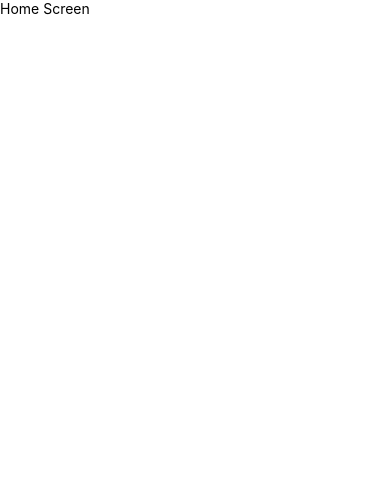
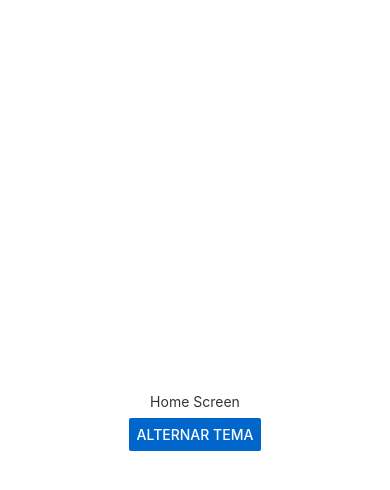
Before and after one commit to corradi7/CARDMOB, a React Native app in the folder Etapa3/loja-react-app/: screen / in a window 390 px wide. Shown: the top 490 px of the page. Built offline with nearby package versions, Linux system fonts and the light colour scheme.

Commit message:
Inclui ThemeContext

```diff
--- a/Etapa3/loja-react-app/App.tsx
+++ b/Etapa3/loja-react-app/App.tsx
@@ -1,10 +1,14 @@
 import { StatusBar } from 'expo-status-bar';
 import { StyleSheet, Text, View } from 'react-native';
+
+import { ThemeProvider } from './src/contexts/ThemeContext';
 import HomeScreen from './src/screens/HomeScreen';
 
 export default function App() {
   return (
-    <HomeScreen />
+    <ThemeProvider>
+      <HomeScreen />
+    </ThemeProvider>
   );
 }
 
--- a/Etapa3/loja-react-app/src/contexts/ThemeContext.tsx
+++ b/Etapa3/loja-react-app/src/contexts/ThemeContext.tsx
@@ -0,0 +1,52 @@
+import React, { createContext, useContext, useState, ReactNode }  from "react";
+import { Appearance, ColorSchemeName } from "react-native";
+
+
+const lightTheme = {
+    colors: {
+        background: '#FFFFFF',
+        text: '#333333',
+        primary: '#0066CC',
+    },
+    spacing: (value: number) => value * 8,
+};
+
+const darkTheme = {
+    colors: {
+        background: '#000000',
+        text: '#F0F0F0',
+        primary: '#3399FF',
+    },
+    spacing: (value: number) => value * 8,
+}
+
+type Theme = typeof lightTheme;
+
+interface ThemeContextProps {
+    theme: Theme;
+    toggleTheme: () => void;
+}
+
+const ThemeContext = createContext<ThemeContextProps>({
+  theme: lightTheme,
+  toggleTheme: () => {},
+});
+
+export const ThemeProvider = ({ children }: { children: ReactNode }) => {
+  const colorScheme = Appearance.getColorScheme();
+  const [mode, setMode] = useState<ColorSchemeName>(colorScheme || 'light');
+
+  const toggleTheme = () => {
+    setMode((prev) => (prev === 'light' ? 'dark' : 'light'));
+  };
+
+  const theme = mode === 'light' ? lightTheme : darkTheme;
+
+  return (
+    <ThemeContext.Provider value={{ theme, toggleTheme }}>
+      {children}
+    </ThemeContext.Provider>
+  );
+};
+
+export const useTheme = () => useContext(ThemeContext);
--- a/Etapa3/loja-react-app/src/screens/HomeScreen.tsx
+++ b/Etapa3/loja-react-app/src/screens/HomeScreen.tsx
@@ -1,12 +1,24 @@
 import React from "react";
-import { View, Text } from "react-native";
+import { View, Text, Button, StyleSheet } from "react-native";
+import { useTheme } from '../contexts/ThemeContext'; // Nova
 
-function HomeScreen () {
+function HomeScreen() {
+    const { theme, toggleTheme } = useTheme();
     return (
-        <View>
-            <Text>Home Screen</Text>
+        <View style={[styles.container, {backgroundColor: theme.colors.background}]}>
+            <Text style={{ color: theme.colors.text, marginBottom: theme.spacing(1) }}>
+                Home Screen
+            </Text>
+            <Button title="Alternar Tema" color={theme.colors.primary} onPress={toggleTheme}/>
         </View>
-    )
+    );
 }
+export default HomeScreen;
 
-export default HomeScreen;
+const styles = StyleSheet.create({
+    container: {
+        flex: 1,
+        justifyContent: 'center',
+        alignItems: 'center',
+    },
+});
```
